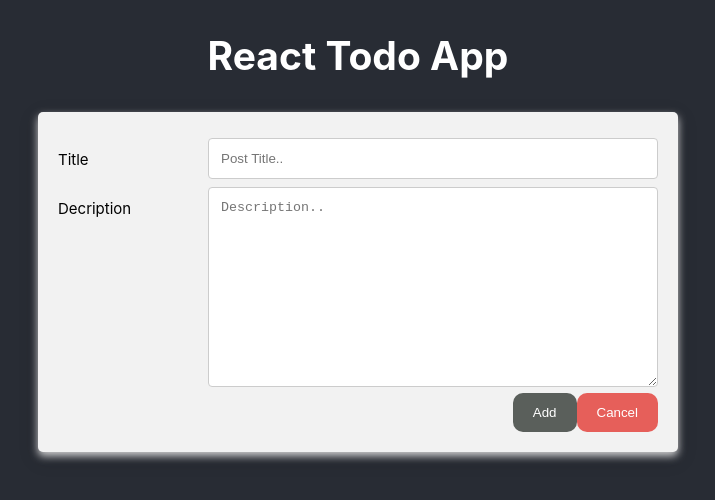
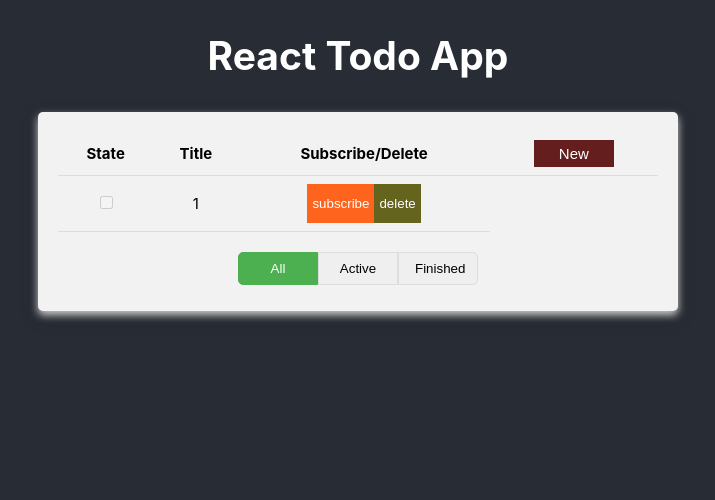
Before and after one commit to superdev808/react-to-do-app, a React (Create React App) app: page / in a window 1280 px wide. Shown: the top 500 px of the page, without its empty margins (282-997 px from the left). Built offline with nearby package versions, Linux system fonts and the light colour scheme.

Commit message:
Dashboard UI complete

```diff
--- a/src/App.js
+++ b/src/App.js
@@ -1,6 +1,7 @@
 import React, { Component } from 'react';
-import { Router, Route, Link } from "react-router-dom";
-import Dashboard from './Components/Dashboard'
+import { Router, Route } from "react-router-dom";
+import Dashboard from './Components/Dashboard/Dashboard'
+import CreatePost from './Components/Post/CreatePost'
 import { createBrowserHistory } from 'history';
 
 const history = createBrowserHistory()
@@ -12,7 +13,8 @@ class App extends Component {
         <Router history={history}>
           <div className="app" >
             <h2> React Todo App </h2>
-            <Route path="/" component={Dashboard} />
+            <Route path='/' exact component={Dashboard} />
+            <Route path="/new" component={CreatePost} />
           </div>
         </Router>
       </div>
--- a/src/Components/Dashboard/Dashboard.css
+++ b/src/Components/Dashboard/Dashboard.css
@@ -0,0 +1,76 @@
+.data {
+    border-collapse: collapse;
+    width: 100%;
+    color: black;
+    font-size: 15px;
+}
+
+.data th, td {
+    padding: 8px;
+    text-align: center;
+    border-bottom: 1px solid #ddd;
+}
+
+td a {
+    text-decoration: none;
+    color: black;
+}
+
+.del_button {
+    background-color: rgb(100, 100, 30);
+    color: white;
+    padding: 12px 5px;
+    border: none;
+    cursor: pointer;
+}
+
+.subscribe_button {
+    background-color: rgb(255, 100, 30);
+    color: white;
+    padding: 12px 5px;
+    border: none;
+    cursor: pointer;
+}
+
+.create_button {
+    background-color: rgb(100, 30, 30);
+    color: white;
+    padding: 5px 25px;
+    border: none;
+    cursor: pointer;
+    font-size: 15px;
+}
+
+.filter {
+    margin-top: 20px;
+    display: inline-block;
+}
+
+.filter button {
+    color: black;
+    float: left;
+    padding: 8px 16px;
+    text-decoration: none;
+    border: 1px solid #ddd;
+    width: 80px;
+}
+
+.filter button.active {
+    background-color: #4CAF50;
+    color: white;
+    border: 1px solid #4CAF50;
+}
+
+.filter button:hover:not(.active) {
+    background-color: #ddd;
+}
+
+.filter button:first-child {
+    border-top-left-radius: 5px;
+    border-bottom-left-radius: 5px;
+}
+
+.filter button:last-child {
+    border-top-right-radius: 5px;
+    border-bottom-right-radius: 5px;
+}
--- /dev/null
+++ b/src/Components/Dashboard/Dashboard.js
@@ -0,0 +1,97 @@
+import React, { Component } from 'react';
+import { connect } from 'react-redux'
+import { bindActionCreators } from 'redux'
+import * as postActions from '../../redux/actions/action.post'
+
+import './Dashboard.css'
+
+class Dashboard extends Component {
+
+    state = {
+        filter: 'all'
+    }
+
+    handleFilter = (e) => {
+        this.setState({
+            filter: e.target.id
+        })
+    }
+
+    handleTask = (e, taskId) => {
+        let actionName = e.target.id
+        switch (actionName) {
+            case "subscribe":
+                break;
+            case "delete":
+                break;
+            default:
+                break;
+        }
+    }
+
+    render() {
+        const { posts } = this.props
+        const { filter } = this.state
+
+        return (
+            <div className={"container"}>
+                <div className={'row'}>
+                    <table className={"data"}>
+                        <thead>
+                            <tr>
+                                <th> State </th>
+                                <th> Title </th>
+                                <th> Subscribe/Delete </th>
+                                <th> <button className={"create_button"}>New</button></th>
+                            </tr>
+                        </thead>
+                        <tbody>
+                            {
+                                posts.map((post) => (
+                                    post &&
+                                    (filter === 'all' ||
+                                        (filter === 'active' && !post.finish) ||
+                                        (filter === 'finished' && post.finish)) &&
+                                    <tr key={post.id}>
+                                        <td><input type="checkbox" disabled defaultChecked={post.finish} /></td>
+                                        <td><a href={"/edit/" + post.id} >{post.title}</a></td>
+                                        <td>
+                                            <button id={"subscribe"}
+                                                className={"subscribe_button"}
+                                                onClick={(e) => this.handleTask(e, post.id)} > subscribe
+                                            </button>
+
+                                            <button id={"delete"}
+                                                className={"del_button"}
+                                                onClick={(e) => this.handleTask(e, post.id)}> delete
+                                            </button>
+                                        </td>
+                                    </tr>
+                                ))
+                            }
+                        </tbody>
+                    </table>
+                </div>
+
+                <div className={'row'}>
+                    <div className={"filter"}>
+                        <button id={'all'} onClick={this.handleFilter} className={filter === 'all' ? "active" : ""} > All </button>
+                        <button id={'active'} onClick={this.handleFilter} className={filter === 'active' ? "active" : ""}> Active </button>
+                        <button id={'finished'} onClick={this.handleFilter} className={filter === 'finished' ? "active" : ""}> Finished </button>
+                    </div>
+                </div>
+
+            </div>
+        );
+    }
+}
+
+const mapStateToProps = state => ({
+    posts: state.posts,
+})
+
+const mapDispatchToProps = dispatch => ({
+    actions: bindActionCreators(postActions, dispatch),
+})
+
+export default connect(mapStateToProps, mapDispatchToProps)(Dashboard);
--- a/src/Components/Dashboard/index.js
+++ /dev/null
@@ -1,12 +0,0 @@
-import React, { Component } from 'react';
-import CreatePost from '../Post/CreatePost'
-
-class Dashboard extends Component {
-    render() {
-        return (
-            <CreatePost />
-        );
-    }
-}
-
-export default Dashboard;
--- a/src/Components/Post/CreatePost.js
+++ b/src/Components/Post/CreatePost.js
@@ -2,19 +2,22 @@ import React, { Component } from 'react';
 import { connect } from 'react-redux'
 import { bindActionCreators } from 'redux'
 import * as postActions from '../../redux/actions/action.post'
+import { withRouter } from "react-router-dom"
+
 
 import './post.css'
 
 class CreatePost extends Component {
 
     state = {
+        id: '',
         title: '',
-        content: ''
+        content: '',
+        finish: false
     }
 
     handleCancel = () => {
-        const { posts } = this.props
-        console.log(posts)
+        this.props.history.push("/")
     }
 
     handleSubmit = (e) => {
@@ -24,9 +27,12 @@ class CreatePost extends Component {
         e.preventDefault()
 
         actions.postAppend({
+            id: new Date(),
             title: this.state.title,
             content: this.state.content
         })
+
+        this.props.history.push("/")
     }
 
     handleChange = (e) => {
@@ -73,4 +79,4 @@ const mapDispatchToProps = dispatch => ({
     actions: bindActionCreators(postActions, dispatch),
 })
 
-export default connect(mapStateToProps, mapDispatchToProps)(CreatePost);
+export default withRouter(connect(mapStateToProps, mapDispatchToProps)(CreatePost));
--- a/src/Components/Post/post.css
+++ b/src/Components/Post/post.css
@@ -30,37 +30,6 @@ input[type=submit]:hover {
     background-color: #a2b1a3;
 }
 
-.container {
-    width: 50%;
-    border-radius: 5px;
-    background-color: #f2f2f2;
-    padding: 20px;
-    margin: auto;
-    box-shadow: 0 4px 8px 0 rgba(255, 254, 254, 0.8), 0 6px 20px 0 rgba(0, 0, 0, 0.19);
-}
-
-.col-25 {
-    float: left;
-    width: 25%;
-    margin-top: 6px;
-    text-align: left;
-    font-size: 15px;
-}
-
-.col-75 {
-    float: left;
-    width: 75%;
-    margin-top: 6px;
-}
-
-/* Clear floats after the columns */
-
-.row:after {
-    content: "";
-    display: table;
-    clear: both;
-}
-
 .cancel_button {
     background-color: rgb(230, 95, 90);
     color: white;
--- a/src/index.css
+++ b/src/index.css
@@ -15,3 +15,34 @@ body {
 code {
   font-family: source-code-pro, Menlo, Monaco, Consolas, "Courier New", monospace;
 }
+
+.container {
+  width: 50%;
+  border-radius: 5px;
+  background-color: #f2f2f2;
+  padding: 20px;
+  margin: auto;
+  box-shadow: 0 4px 8px 0 rgba(255, 254, 254, 0.8), 0 6px 20px 0 rgba(0, 0, 0, 0.19);
+}
+
+.col-25 {
+  float: left;
+  width: 25%;
+  margin-top: 6px;
+  text-align: left;
+  font-size: 15px;
+}
+
+.col-75 {
+  float: left;
+  width: 75%;
+  margin-top: 6px;
+}
+
+/* Clear floats after the columns */
+
+.row:after {
+  content: "";
+  display: table;
+  clear: both;
+}
--- a/src/redux/getStore.js
+++ b/src/redux/getStore.js
@@ -1,12 +1,12 @@
 import { /*applyMiddleware,*/ createStore } from 'redux';
-import { createLogger } from 'redux-logger';
+// import { createLogger } from 'redux-logger';
 //import createSagaMiddleware from 'redux-saga';
 import reducers from './reducers/postReducer';
 //import rootSaga from './sagas';
 
-const logger = createLogger({
+/*const logger = createLogger({
     collapsed: true,
-});
+});*/
 
 export default function configureStore(initialState) {
     //const sagaMiddleware = createSagaMiddleware();
--- a/src/redux/reducers/postReducer.js
+++ b/src/redux/reducers/postReducer.js
@@ -1,6 +1,6 @@
 const initState = {
     posts: [
-        { title: "1", content: "2" }
+        { id: new Date(), title: "1", content: "2", finish: false }
     ]
 }
 
```
